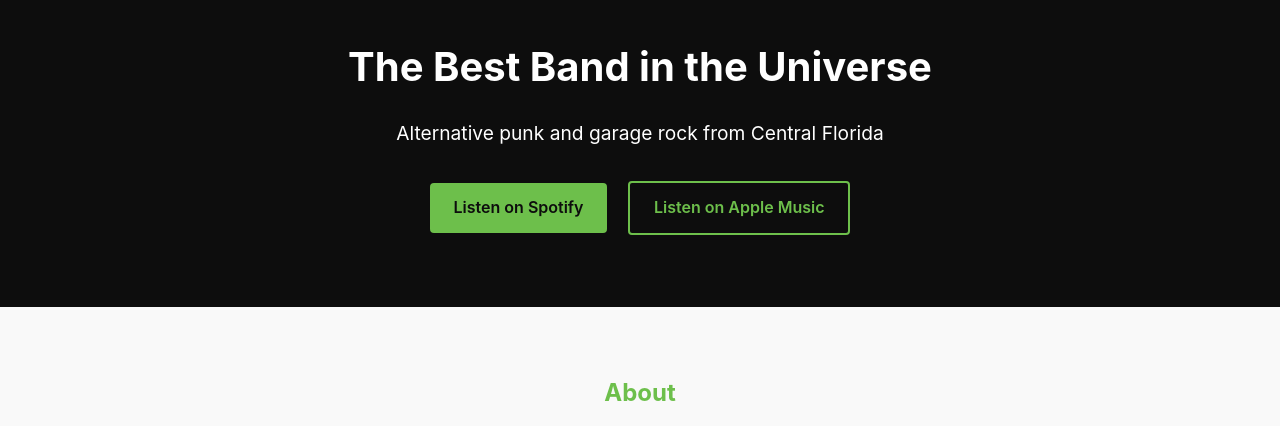
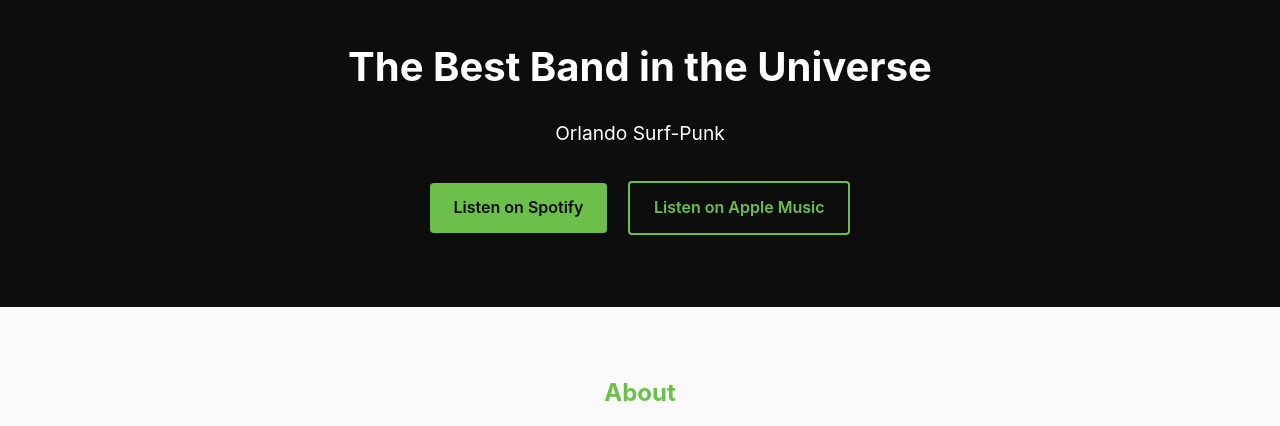
Before and after one commit to yanmarkb/2amature-site, a plain HTML site: page index.html in a window 1280 px wide. Shown: the part 308-734 px from the top of the page. Drawn offline with Linux system fonts and the light colour scheme.

Commit message:
Move site files to repo root

```diff
--- a/band_website/index.html
+++ b/index.html
@@ -26,7 +26,7 @@
     <section class="hero">
       <img class="hero-logo" src="logo.png" alt="2AMature logo" />
       <h1>The Best Band in the Universe</h1>
-      <p>Alternative punk and garage rock from Central Florida</p>
+      <p>Orlando Surf-Punk</p>
       <div class="cta">
         <a
           class="button"
```
Also changed, not shown: about.html (renamed from band_website/about.html), band_photo.png (renamed from band_website/band_photo.png), contact.html (renamed from band_website/contact.html), logo.png (renamed from band_website/logo.png), music.html (renamed from band_website/music.html), news.html (renamed from band_website/news.html), style.css (renamed from band_website/style.css).
